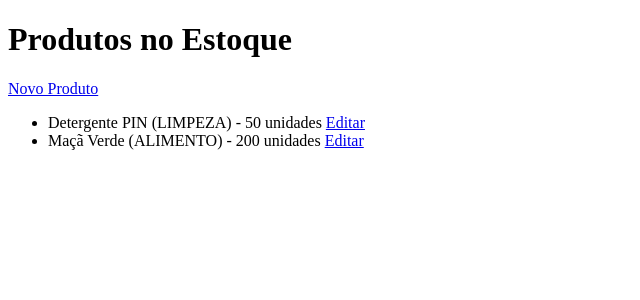
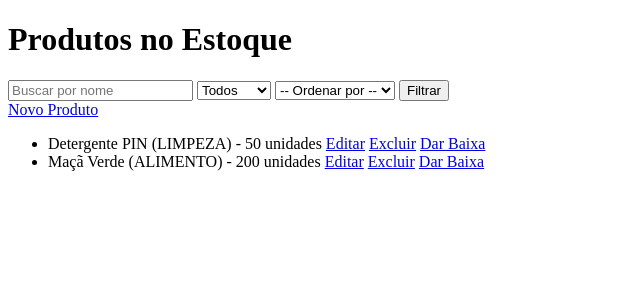
Before and after one commit to devkayky83/semae_project, a Django app: page /produtos/ in a window 1280 px wide. Shown: the top 300 px of the page, without its empty margins (0-640 px from the left). Run offline with Django 5.2, Linux system fonts and the light colour scheme; data comes from the database, SQL or seed files in the repository; both versions use the stored data as it was after the commit.

Commit message:
feat: Delete method and filter implementation

```diff
--- a/produtos/templates/produtos/listar.html
+++ b/produtos/templates/produtos/listar.html
@@ -4,12 +4,34 @@
 </head>
 <body>
     <h1>Produtos no Estoque</h1>
+
+    <form method="get">
+        <input type="text" name="buscar" placeholder="Buscar por nome" value="{{ busca }}">
+
+        <select name="tipo">
+            <option value="TODOS" {% if tipo_selecionado == "TODOS" %}selected{% endif %}>Todos</option>
+            {% for valor, label in tipos %}
+            <option value="{{ valor }}" {% if tipo_selecionado == valor %}selected{% endif %}>{{ label }}</option>
+            {% endfor %}
+        </select>
+
+        <select name="ordem">
+            <option value="">-- Ordenar por --</option>
+            <option value="nome" {% if ordem == "nome" %}selected{% endif %}>Nome (A-Z)</option>
+            <option value="quantidade" {% if ordem == "quantidade" %}selected{% endif %}>Quantidade</option>
+        </select>
+
+        <button type="submit">Filtrar</button>
+    </form>
+
     <a href="{% url 'cadastrar_produto' %}">Novo Produto</a>
     <ul>
         {% for produto in produtos %}
         <li>
             {{ produto.nome}} ({{ produto.tipo}}) - {{produto.quantidade}} unidades
             <a href="{% url 'editar_produto' produto.id %}">Editar</a>
+            <a href="{% url 'excluir_produto' produto.id %}">Excluir</a>
+            <a href="{% url 'baixar_estoque' produto.id %}">Dar Baixa</a>
         </li>
         {% empty %}
         <li>Nenhum produto cadastrado.</li>
--- a/produtos/urls.py
+++ b/produtos/urls.py
@@ -5,4 +5,6 @@ urlpatterns = [
     path('', views.listar_produtos, name='listar_produtos'),
     path('novo/', views.cadastrar_produto, name='cadastrar_produto'),
     path('editar/<int:id>/', views.editar_produto, name='editar_produto'),
+    path('excluir/<int:id>/', views.excluir_produto, name='excluir_produto'),
+    path('baixar/<int:id>/', views.baixar_estoque, name='baixar_estoque'),
 ]
--- a/produtos/views.py
+++ b/produtos/views.py
@@ -6,7 +6,28 @@ from .forms import ProdutoForm
 
 def listar_produtos(request):
     produtos = Produto.objects.all()
-    return render(request, 'produtos/listar.html', {'produtos': produtos})
+
+    busca = request.GET.get('buscar')
+    if busca:
+        produtos = produtos.filter(nome__icontains=busca)
+
+    tipo = request.GET.get('tipo')
+    if tipo:
+        produtos = produtos.filter(tipo=tipo)
+
+    ordem = request.GET.get('ordem')
+    if ordem == 'nome':
+        produtos = produtos.order_by('nome')
+    elif ordem == 'quantidade':
+        produtos = produtos.order_by('-quantidade')
+
+    return render(request, 'produtos/listar.html', {
+        'produtos': produtos,
+        'tipos': Produto.PRODUTO_TIPO,
+        'busca': busca or '',
+        'tipo_selecionado': tipo or 'TODOS',
+        'ordem': ordem or '',
+    })
 
 def cadastrar_produto(request):
     if request.method == 'POST':
@@ -35,3 +56,34 @@ def editar_produto(request, id):
         'editar': True,
         'produto': produto,
     })
+
+def excluir_produto(request, id):
+    produto = get_object_or_404(Produto, pk=id)
+
+    if request.method == 'POST':
+        produto.delete()
+        return redirect('listar_produtos')
+
+    return render(request, 'produtos/excluir.html', {'produto': produto})
+
+def baixar_estoque(request, id):
+    produto = get_object_or_404(Produto, pk=id)
+
+    if request.method == 'POST':
+        quantidade_remover = int(request.POST.get('quantidade', 0))
+
+        if quantidade_remover <= 0:
+            error = "Informe um valor positivo."
+        elif quantidade_remover > produto.quantidade:
+            error = "Não há unidades suficientes no estoque."
+        else:
+            produto.quantidade -= quantidade_remover
+            produto.save()
+            return redirect('listar_produtos')
+
+        return render(request, 'produtos/baixar_estoque.html', {
+            'produto': produto,
+            'error': error
+        })
+
+    return render(request, 'produtos/baixar_estoque.html', {'produto': produto})
```
Also changed, not shown: produtos/templates/produtos/baixar_estoque.html (added, +25 -0 lines), produtos/templates/produtos/excluir.html (added, +15 -0 lines), db.sqlite3.
